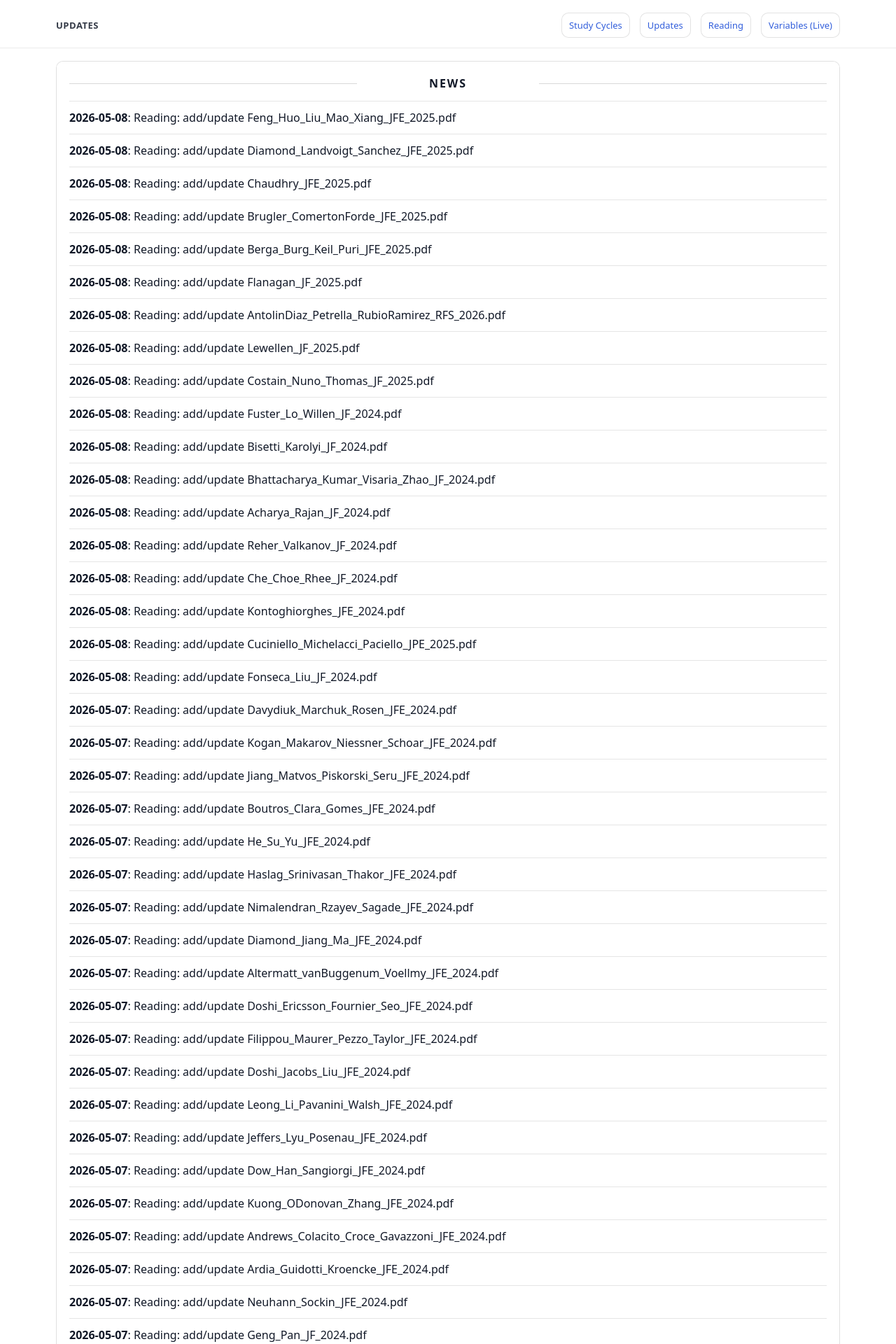
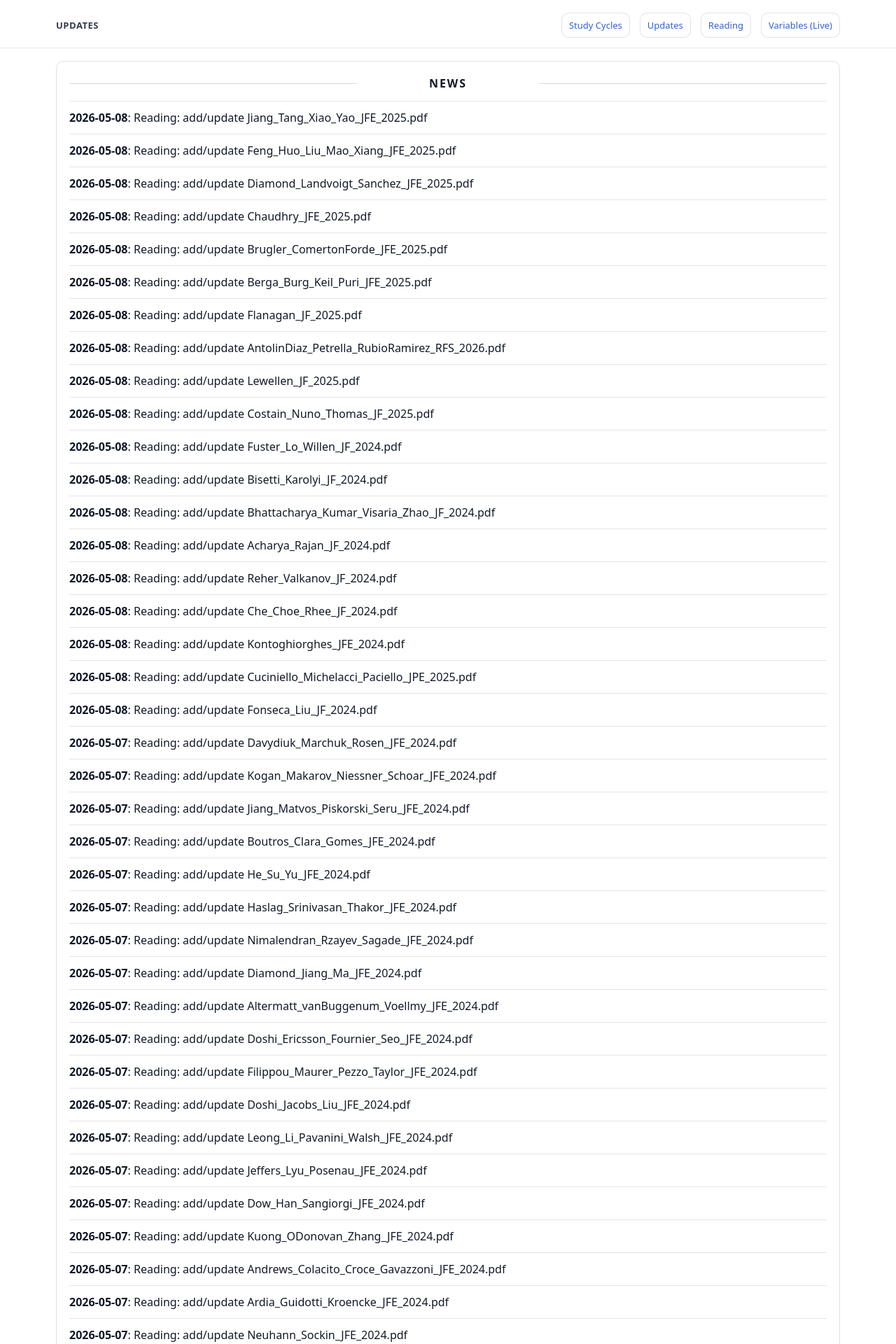
Before and after one commit to yaxinzn/study-archive, a Jekyll site: the page built from updates/index.md, in a window 1280 px wide. Shown: the top 1920 px of the page at 70% size. Built offline with Jekyll 4.4.1, drawn with Linux system fonts in a browser that asks for light colours; some of the changed text lies outside the part shown.

Commit message:
chore: update NEWS feed

```diff
--- a/_data/news.yml
+++ b/_data/news.yml
@@ -1,4 +1,7 @@
 # Auto-generated update history (sorted newest -> oldest). Do not edit manually.
+- ts: "1778231012"
+  date: "2026-05-08"
+  title: "Reading: add/update Jiang_Tang_Xiao_Yao_JFE_2025.pdf"
 - ts: "1778230264"
   date: "2026-05-08"
   title: "Reading: add/update Feng_Huo_Liu_Mao_Xiang_JFE_2025.pdf"
```
